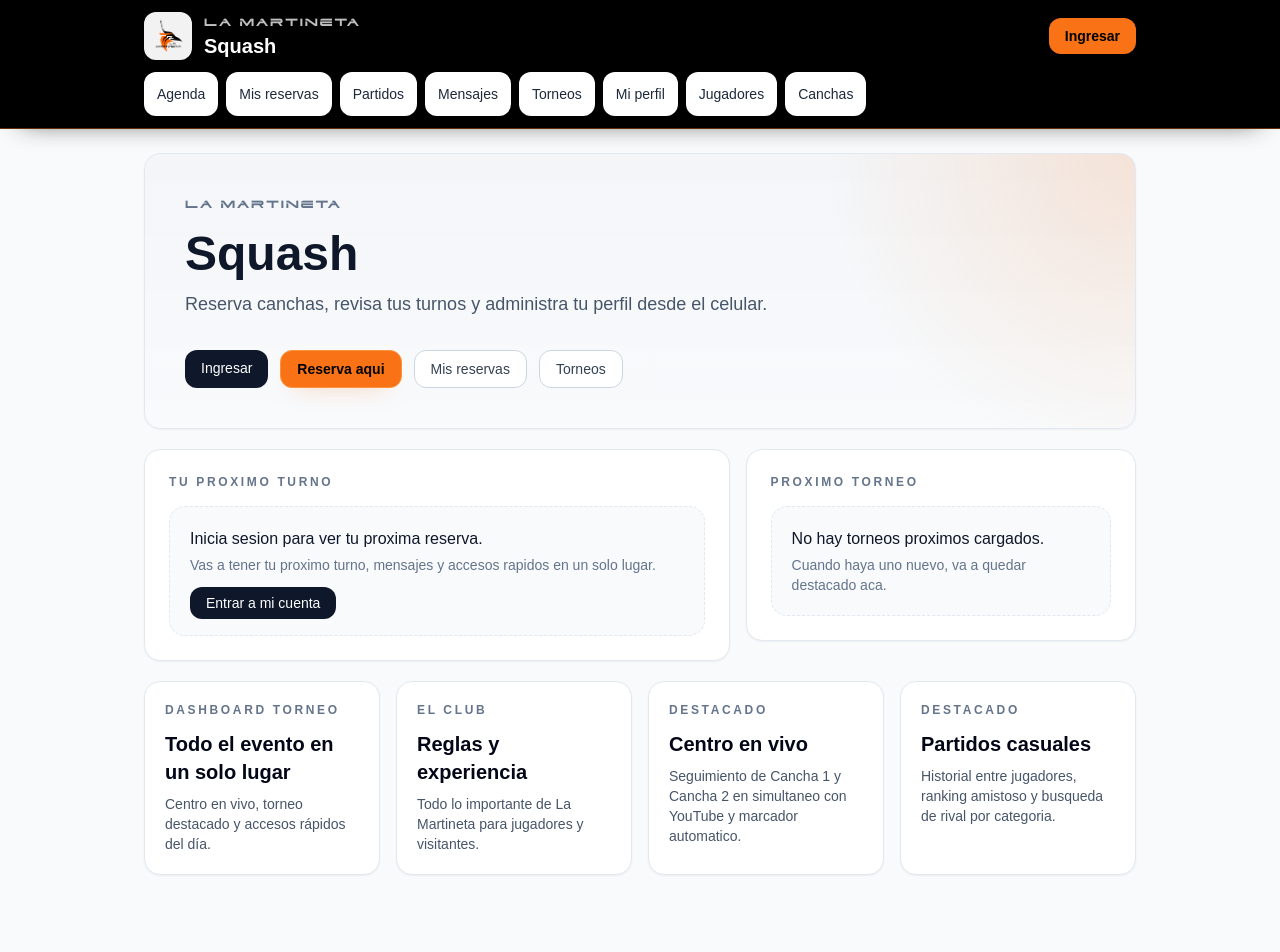
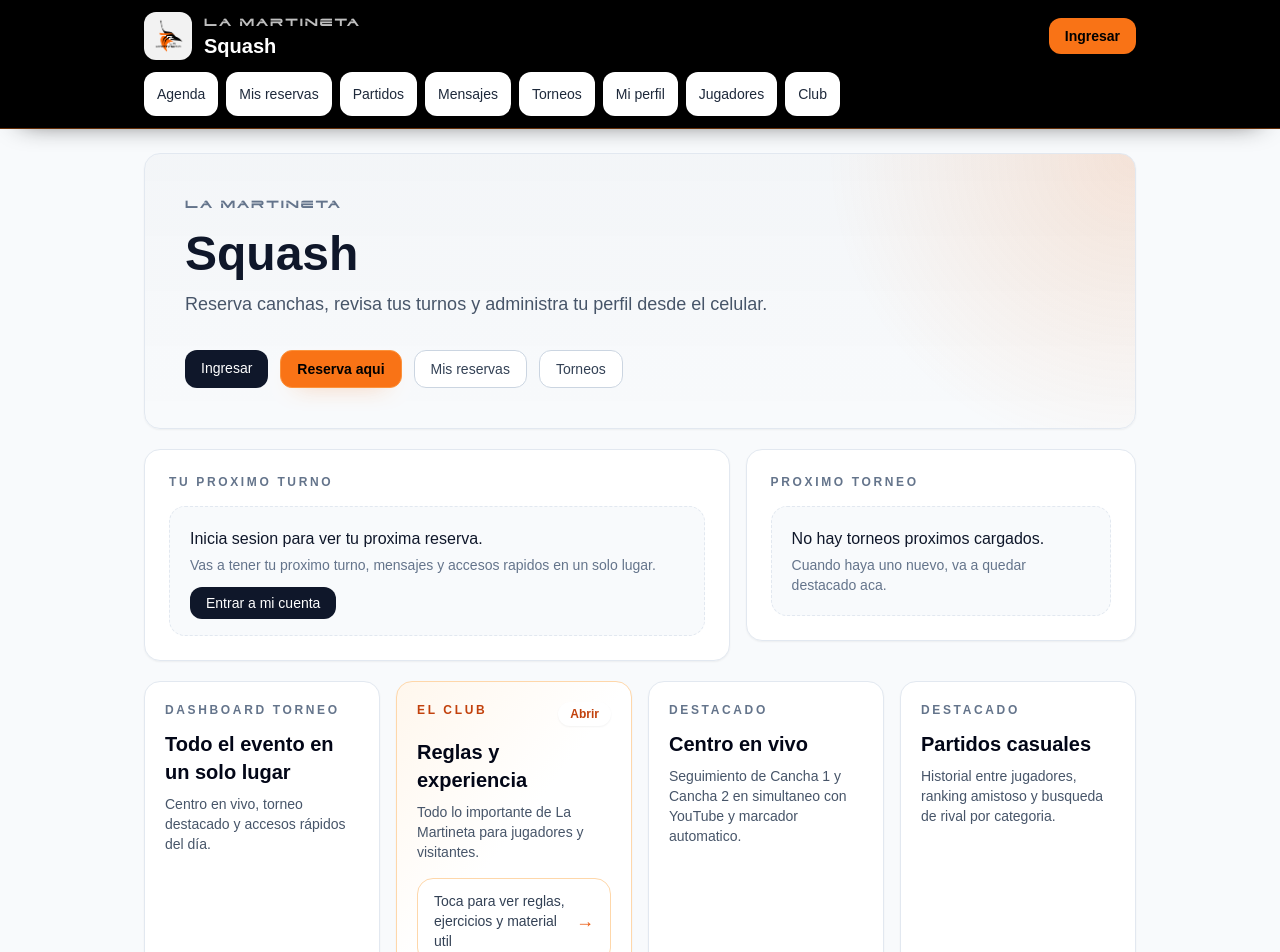
Before and after one commit to DestroMdy/Squash-Reservas, a Next.js app: page / in a window 1280 px wide. Shown: the top 952 px of the page. Before the commit the page ends 899 px from the top, so only its background shows below. Built offline with nearby package versions, Linux system fonts and the light colour scheme; no server answers; the database is empty.

Commit message:
Replace courts nav item with club access

```diff
--- a/src/app/page.tsx
+++ b/src/app/page.tsx
@@ -430,18 +430,31 @@ export default function HomePage() {
 
           <Link
             href="/club"
-            className="card animate-fade-up rounded-2xl p-5 transition hover:border-orange-300"
+            className="card animate-fade-up rounded-2xl border-orange-200 bg-gradient-to-br from-orange-50 via-white to-white p-5 transition hover:border-orange-300 hover:shadow-[0_16px_35px_rgba(249,115,22,0.12)]"
             style={{ animationDelay: "180ms" }}
           >
-            <p className="text-xs font-semibold uppercase tracking-[0.22em] text-slate-500">
-              El club
-            </p>
+            <div className="flex items-start justify-between gap-3">
+              <p className="text-xs font-semibold uppercase tracking-[0.22em] text-orange-700">
+                El club
+              </p>
+              <span className="rounded-full bg-white px-3 py-1 text-xs font-semibold text-orange-700 shadow-sm">
+                Abrir
+              </span>
+            </div>
             <h2 className="mt-3 text-xl font-bold text-slate-950">
               Reglas y experiencia
             </h2>
             <p className="mt-2 text-sm text-slate-600">
               Todo lo importante de La Martineta para jugadores y visitantes.
             </p>
+            <div className="mt-4 flex items-center justify-between rounded-2xl border border-orange-200 bg-white/90 px-4 py-3">
+              <p className="text-sm font-medium text-slate-700">
+                Toca para ver reglas, ejercicios y material util
+              </p>
+              <span className="text-lg font-semibold text-orange-600" aria-hidden="true">
+                →
+              </span>
+            </div>
           </Link>
 
           {clubHighlights.map((highlight, index) => (
--- a/src/components/Navbar.tsx
+++ b/src/components/Navbar.tsx
@@ -21,7 +21,7 @@ const baseNavItems = [
   { href: "/tournaments", label: "Torneos" },
   { href: "/profile", label: "Mi perfil" },
   { href: "/players", label: "Jugadores" },
-  { href: "/courts", label: "Canchas" }
+  { href: "/club", label: "Club" }
 ];
 
 export function Navbar() {
```
